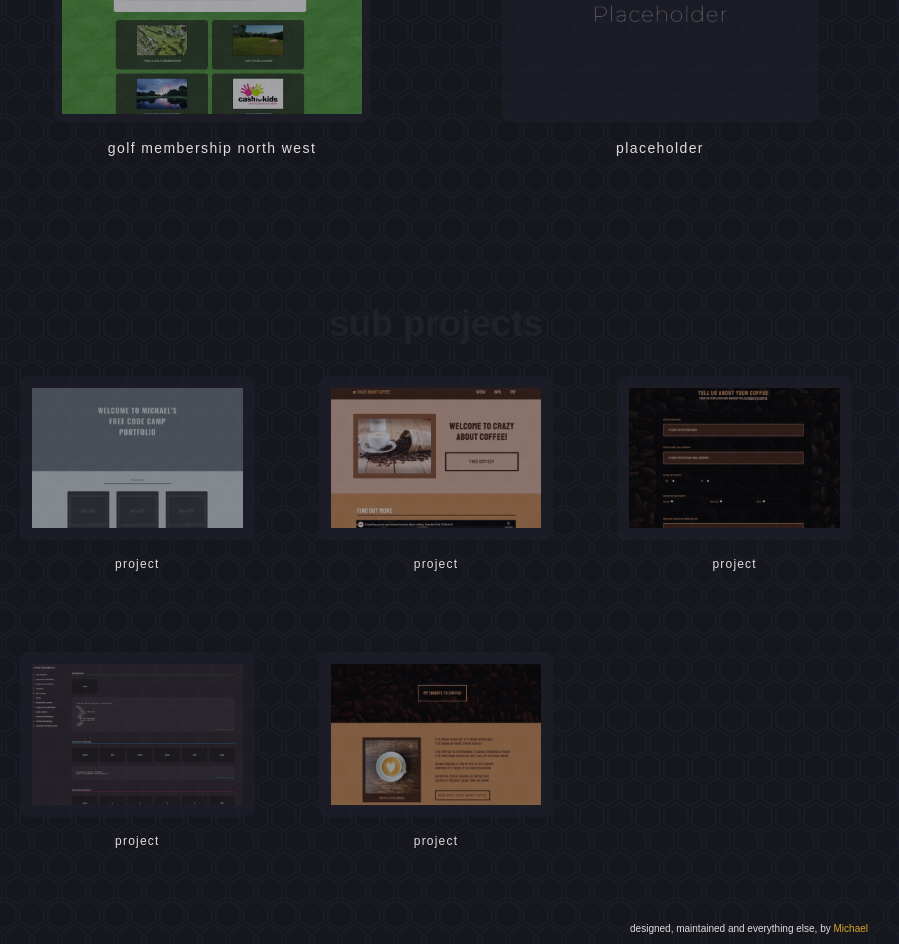
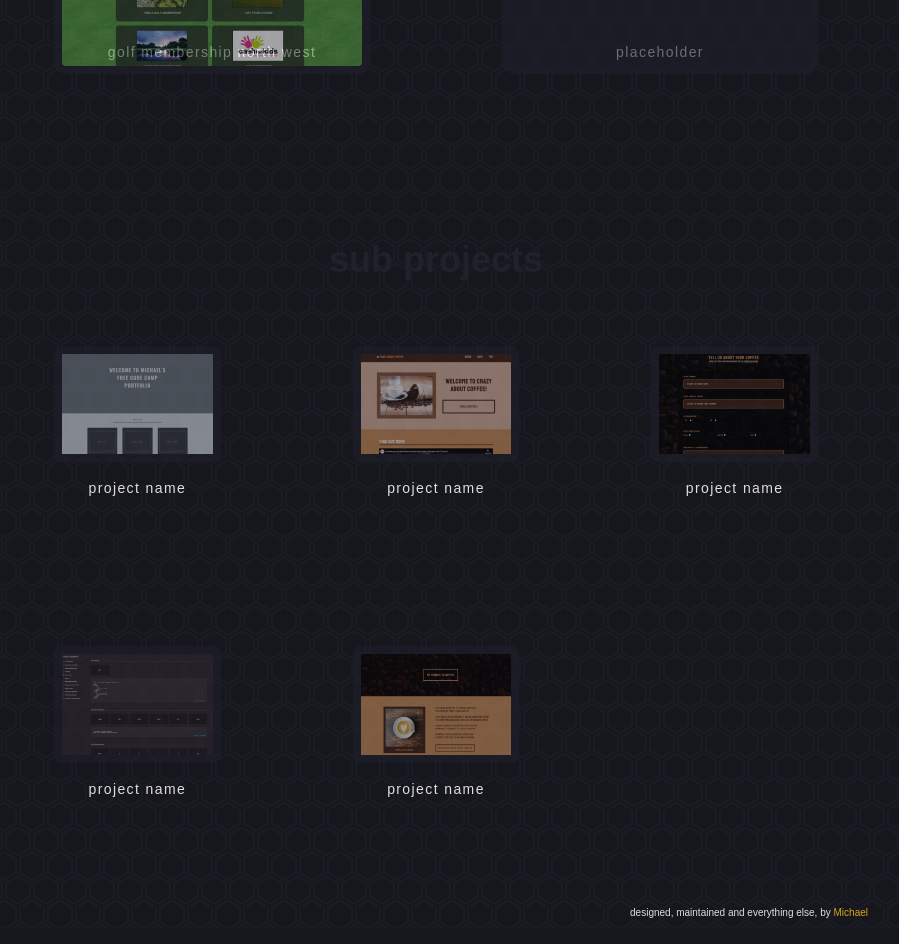
Before and after one commit to michaelgainford/michaelgainford.github.io, a React (Create React App) app: page / in a window 1280 px wide. Shown: the part 800-1744 px from the top of the page, without its empty margins (332-1231 px from the left). Built offline with nearby package versions, Linux system fonts and the light colour scheme.

Commit message:
Split projects into main and sub project components

```diff
--- a/src/components/Header.js
+++ b/src/components/Header.js
@@ -6,7 +6,6 @@ const Header = () => {
     <div className="logo-nav bg-theme md:h-screen w-full md:w-1/5 md:sticky md:top-0 grid auto-rows-auto">
       <MainLogo />
       <HeaderNav />
-
     </div>
   );
 };
--- a/src/components/MyProjects.js
+++ b/src/components/MyProjects.js
@@ -1,9 +1,5 @@
-import imageFCC1 from "../assets/past-projects/fcc-portfolio-screenshot.webp";
-import imageFCC2 from "../assets/past-projects/landing-page-screenshot.webp";
-import imageFCC3 from "../assets/past-projects/survey-form-screenshot.webp";
-import imageFCC4 from "../assets/past-projects/tech-doc-page-screenshot.webp";
-import imageFCC5 from "../assets/past-projects/tribute-page-screenshot.webp";
 import MyProjectsMain from "./MyProjectsMain";
+import MyProjectsSub from "./MyProjectsSub";
 
 const MyProjects = () => {
   return (
@@ -12,67 +8,8 @@ const MyProjects = () => {
         My Work
       </h1>
       <div className="projects gap-y-4">
-
         <MyProjectsMain />
-
-        <div className="sub-projects pt-16">
-          <h3 className="text-center text-theme-alt text-4xl font-bold lowercase">
-            Sub Projects
-          </h3>
-          <div className="projects-wrapper grid grid-cols-3">
-            <div className="project p-8 flex flex-col">
-              <img
-                src={imageFCC1}
-                alt="template"
-                className="w-full h-auto border-lg rounded-lg border-[12px] border-theme-alt opacity-60 hover:opacity-100 ease-in-out duration-500"
-              />
-
-              <p className="text-center lowercase text-light tracking-widest text-xs p-4">
-                Project
-              </p>
-            </div>
-            <div className="project p-8 flex flex-col">
-              <img
-                src={imageFCC2}
-                alt="template"
-                className="w-full h-auto border-lg rounded-lg border-[12px] border-theme-alt opacity-60 hover:opacity-100 ease-in-out duration-500"
-              />
-              <p className="text-center lowercase text-light tracking-widest text-xs p-4">
-                Project
-              </p>
-            </div>
-            <div className="project p-8 flex flex-col">
-              <img
-                src={imageFCC3}
-                alt="template"
-                className="w-full h-auto border-lg rounded-lg border-[12px] border-theme-alt opacity-60 hover:opacity-100 ease-in-out duration-500"
-              />
-              <p className="text-center lowercase text-light tracking-widest text-xs p-4">
-                Project
-              </p>
-            </div>
-            <div className="project p-8 flex flex-col">
-              <img
-                src={imageFCC4}
-                alt="template"
-                className="w-full h-auto border-lg rounded-lg border-[12px] border-theme-alt opacity-60 hover:opacity-100 ease-in-out duration-500"
-              />
-              <p className="text-center lowercase text-light tracking-widest text-xs p-4">
-                Project
-              </p>
-            </div>
-            <div className="project p-8 flex flex-col">
-              <img
-                src={imageFCC5}
-                alt="template"
-                className="w-full h-auto border-lg rounded-lg border-[12px] border-theme-alt opacity-60 hover:opacity-100 ease-in-out duration-500"
-              />
-              <p className="text-center lowercase text-light tracking-widest text-xs p-4">
-                Project
-              </p>
-            </div>
-          </div>
-        </div>
+        <MyProjectsSub />
       </div>
     </div>
   );
--- a/src/components/MyProjectsMain.js
+++ b/src/components/MyProjectsMain.js
@@ -44,9 +44,9 @@ const MyProjectsMain = () => {
                 <img
                   src={myProjectMain.image}
                   alt="template"
-                  className="w-full h-auto border-lg rounded-lg border-[8px] border-theme-alt hover:border-highlight opacity-60 hover:opacity-100 ease-in-out duration-500"
+                  className="w-full h-auto border-lg rounded-xl border-[8px] border-theme-alt hover:border-highlight opacity-60 hover:opacity-100 ease-in-out duration-500 z-10"
                 />
-                <p className="text-center lowercase text-light tracking-widest text-sm p-4 w-full ease-in-out duration-500">
+                <p className="text-center lowercase text-light tracking-widest text-sm p-4 -mt-12 w-full ease-in-out duration-500 -z-5s0">
                   {myProjectMain.projectName}
                 </p>
               </a>
--- a/src/components/MyProjectsSub.js
+++ b/src/components/MyProjectsSub.js
@@ -1,62 +1,71 @@
-import imagePlaceholder from "../assets/global-images/image-placeholder.png";
-import imageFairway from "../assets/past-projects/fairway-screenshot.webp";
-import imageGolfMem from "../assets/past-projects/golf-membership-screenshot.webp";
-import imageMakeUp from "../assets/past-projects/make-up-by-sophie-court-screenshot.webp";
+import imageFCC1 from "../assets/past-projects/fcc-portfolio-screenshot.webp";
+import imageFCC2 from "../assets/past-projects/landing-page-screenshot.webp";
+import imageFCC3 from "../assets/past-projects/survey-form-screenshot.webp";
+import imageFCC4 from "../assets/past-projects/tech-doc-page-screenshot.webp";
+import imageFCC5 from "../assets/past-projects/tribute-page-screenshot.webp";
 
-const MyProjectsMain = () => {
-  const myProjectsMainInfo = [
+const MyProjectsSub = () => {
+  const myProjectsSubInfo = [
     {
       id: 1,
-      projectName: "Fairway Golf Group Holidays",
-      url: "https://fairwaygolfgroupholidays.co.uk",
-      image: imageFairway,
+      projectName: "Project Name",
+      url: "https://google.co.uk",
+      image: imageFCC1,
     },
     {
       id: 2,
-      projectName: "Make Up By Sophie Court",
-      url: "https://fairwaygolfgroupholidays.co.uk",
-      image: imageMakeUp,
+      projectName: "Project Name",
+      url: "https://google.co.uk",
+      image: imageFCC2,
     },
     {
       id: 3,
-      projectName: "Golf Membership North West",
-      url: "https://fairwaygolfgroupholidays.co.uk",
-      image: imageGolfMem,
+      projectName: "Project Name",
+      url: "https://google.co.uk",
+      image: imageFCC3,
     },
     {
       id: 4,
-      projectName: "Placeholder",
+      projectName: "Project Name",
       url: "https://google.co.uk",
-      image: imagePlaceholder,
+      image: imageFCC4,
+    },
+    {
+      id: 5,
+      projectName: "Project Name",
+      url: "https://google.co.uk",
+      image: imageFCC5,
     },
   ];
 
   return (
-    <div className="main-projects">
-      <div className="projects-wrapper grid md:grid-cols-2">
-        {Object.values(myProjectsMainInfo).map((myProjectMain) => {
+    <div className="sub-projects pt-24">
+      <h3 className="text-center text-theme-alt text-4xl font-bold lowercase">
+        Sub Projects
+      </h3>
+      <div className="projects-wrapper grid grid-cols-3">
+        {Object.values(myProjectsSubInfo).map((myProjectSub) => {
           return (
             <div
               key="myProjectMain.id"
               className="project p-2 md:p-16 md:hover:p-8 flex flex-col items-center mb-0 pb-4 hover:-mb-4 md:hover:pb-0 ease-in-out duration-500 rounded-xl border-2 border-transparent hover:border-theme-alt hover:bg-theme-alt lowercase hover:uppercase hover:gap-y-4"
             >
-              <a href={myProjectMain.url}>
+              <a href={myProjectSub.url}>
                 <img
-                  src={myProjectMain.image}
+                  src={myProjectSub.image}
                   alt="template"
                   className="w-full h-auto border-lg rounded-lg border-[8px] border-theme-alt hover:border-highlight opacity-60 hover:opacity-100 ease-in-out duration-500"
                 />
                 <p className="text-center lowercase text-light tracking-widest text-sm p-4 w-full ease-in-out duration-500">
-                  {myProjectMain.projectName}
+                  {myProjectSub.projectName}
                 </p>
               </a>
             </div>
           );
         })}
-
       </div>
     </div>
   );
 };
 
-export default MyProjectsMain;
+export default MyProjectsSub;
```
